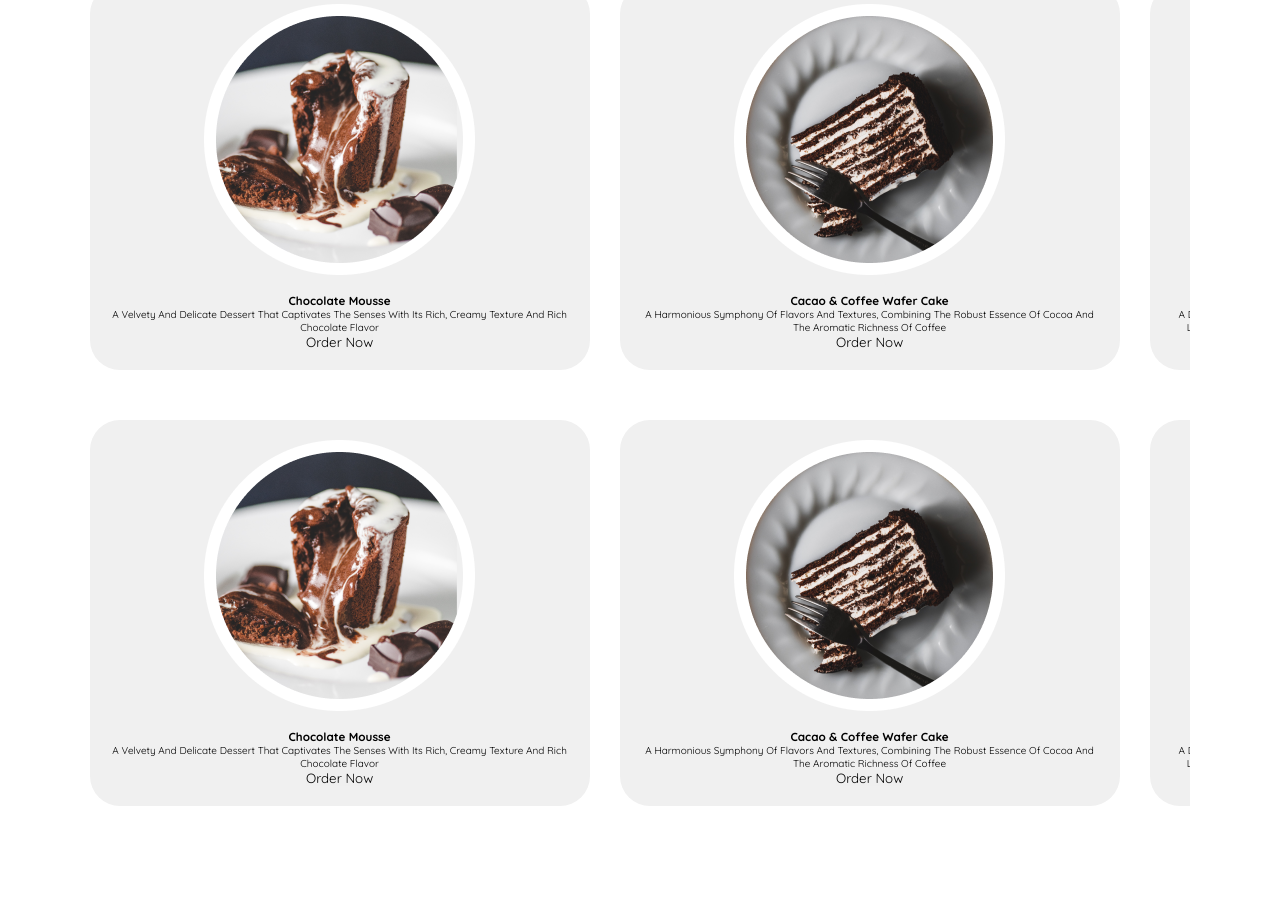
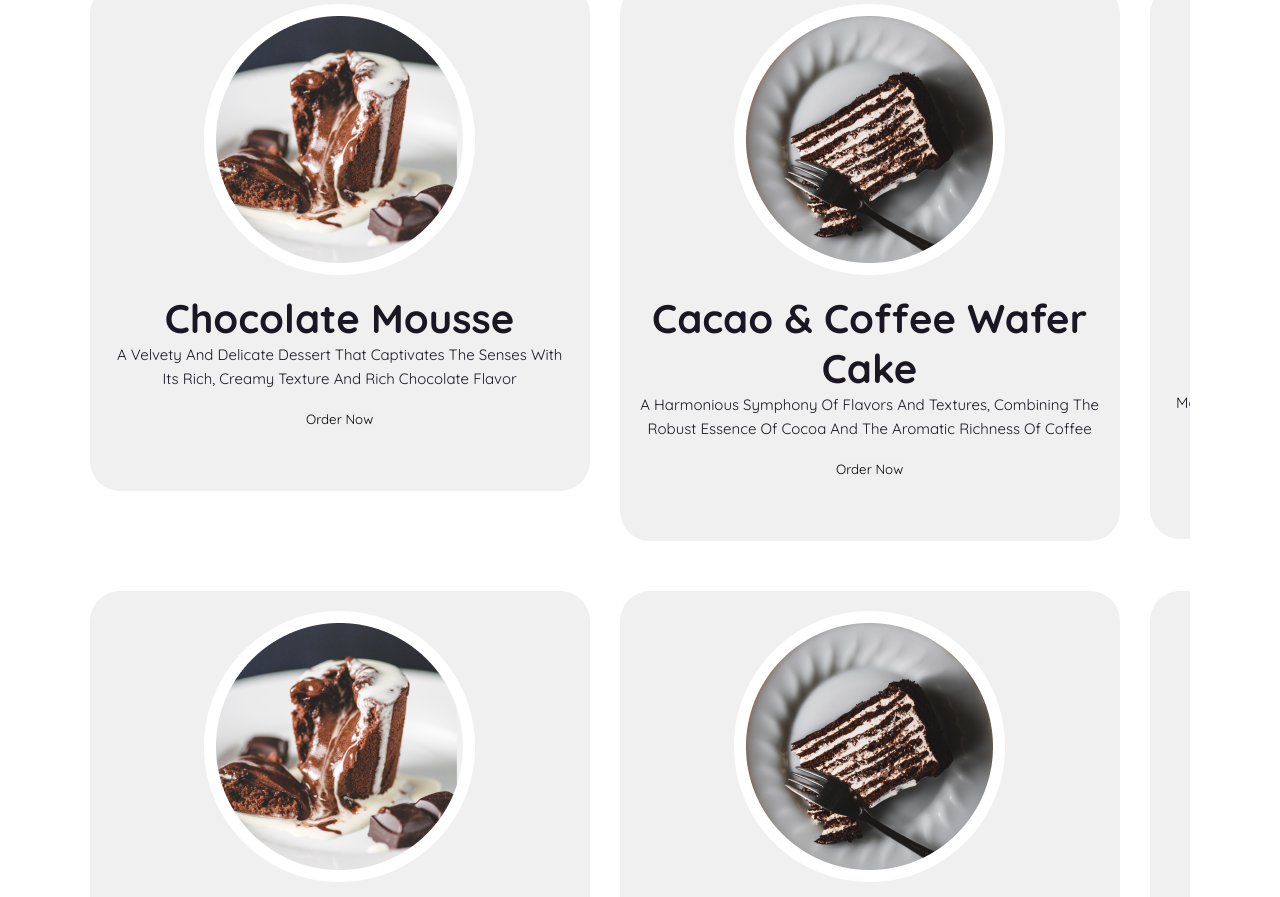
Before and after one commit to Frolov-Andrey2405/Cake-Shop, a plain HTML site: page index.html in a window 1280 px wide. Shown: the part 915-1812 px from the top of the page. Drawn offline with nearby package versions, Linux system fonts and the light colour scheme; files whose address does not match are found by name.

Commit message:
Product Content Details Styles

```diff
--- a/css/style.css
+++ b/css/style.css
@@ -202,3 +202,20 @@ section {
 .product .product-row .content {
     margin-bottom: 4rem;
 }
+
+.product .product-row .product-content h3 {
+    font-size: 4rem;
+    color: var(--black);
+}
+
+.product .product-row .product-content p {
+    font-size: 1.5rem;
+    line-height: 1.6;
+    color: var(--black);
+}
+
+.product .product-row .product-content .orderNow {
+    height: 3rem;
+    margin-top: 2rem;
+    margin-bottom: 3rem;
+}
```
